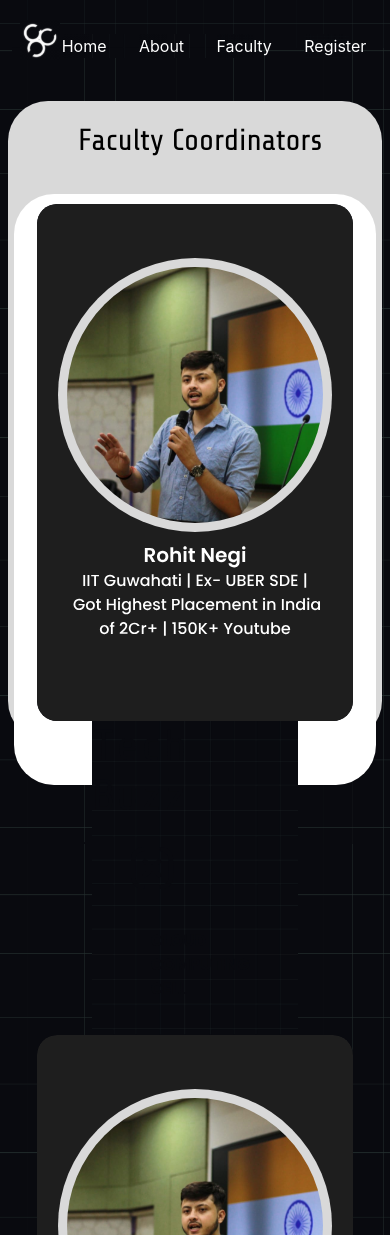
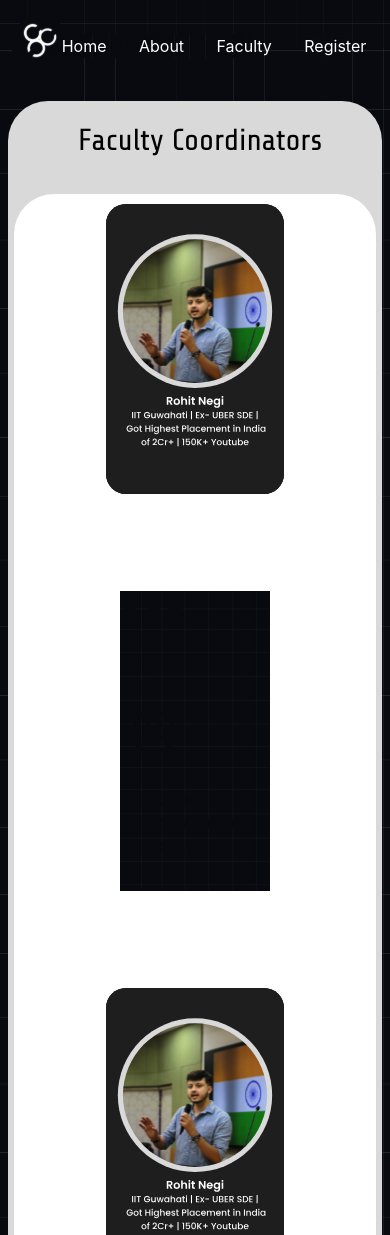
Before and after one commit to Sachendra79/CCC-Registration, a React (Create React App) app: page /faculty in a window 390 px wide. Shown: the top 1235 px of the page. Built offline with nearby package versions, Linux system fonts and the light colour scheme; a web font is replaced by a local one.

Commit message:
corrected some amount of media query

```diff
--- a/src/Pages/Faculty.js
+++ b/src/Pages/Faculty.js
@@ -1,26 +1,24 @@
-import React from 'react'
+import React from "react";
 import Card from "../Components/Card";
 import card from "../assets/Card.svg";
 import middle from "../assets/Image_middle.svg";
 
 const Faculty = () => {
-
   return (
     <div>
-       <div className='Header'></div>
-       <div className='faculty-content'>
-
-       <Card />
+      <div className="Header"></div>
+      <div className="faculty-content">
+        <Card />
         <h1>Faculty Coordinators</h1>
         <div className="WhiteCard">
-          <img src={card} alt="ImageNA" className='Image' />
-          <img src={middle} alt="ImageNA" />
-          <img src={card} alt="ImageNA" className='Image' />
+            <img src={card} alt="ImageNA" className="Image" />
+            <img src={middle} alt="ImageNA" className="design"/>
+            <img src={card} alt="ImageNA" className="Image" />
         </div>
-       </div>
-       <div className='footer'></div>
+      </div>
+      <div className="footer"></div>
     </div>
-  )
-}
+  );
+};
 
-export default Faculty
+export default Faculty;
--- a/src/index.css
+++ b/src/index.css
@@ -127,6 +127,14 @@ code {
     font-size: 1.9rem;
     text-align: center;
   }
+  .Image{
+    width: auto;
+    height: 450px;
+  }
+  .design{
+    height: 450px;
+    width: 200px;
+  }
 }
 @media screen and (width <=800px){
   .about-content h1{
@@ -140,6 +148,14 @@ code {
     text-align: center;
     left: 37%;
   }
+  .Image{
+    width: auto;
+    height: 400px;
+  }
+  .design{
+    height: 400px;
+    width: 150px;
+  }
 }
 @media screen and (width <= 770px){
   .about-content h1{
@@ -151,6 +167,14 @@ code {
   .faculty-content h1{
     font-size: 1.9rem;
     text-align: center;
+  }
+  .Image{
+    width: auto;
+    height: 380px;
+  }
+  .design{
+    height: 380px;
+    width: 150px;
   }
 }
 
@@ -166,6 +190,14 @@ code {
     text-align: center;
     left: 34%;
   }
+  .Image{
+    width: auto;
+    height: 350px;
+  }
+  .design{
+    height: 350px;
+    width: 150px;
+  }
 }
 
 @media screen and (width <= 600px){
@@ -174,6 +206,14 @@ code {
     text-align: center;
     left: 10%;
     width: 80%;
+  }
+  .Image{
+    width: auto;
+    height: 320px;
+  }
+  .design{
+    height: 320px;
+    width: 100px;
   }
 }
 
@@ -189,6 +229,14 @@ code {
     text-align: center;
     left: 29%;
   }
+  .Image{
+    width: auto;
+    height: 280px;
+  }
+  .design{
+    height: 280px;
+    width: 100px;
+  }
 }
 
 @media screen and (width <=500px){
@@ -197,6 +245,14 @@ code {
     text-align: center;
     left: 15%;
     width: 70%;
+  }
+  .Image{
+    width: auto;
+    height: 280px;
+  }
+  .design{
+    height: 280px;
+    width: 80px;
   }
 }
 @media screen and (width <= 450px){
@@ -211,6 +267,20 @@ code {
     text-align: center;
     left: 24%;
   }
+  .Image{
+    width: auto;
+    height: 280px;
+  }
+  .design{
+    height: 280px;
+    width: 80px;
+  }
+  .WhiteCard{
+    height: 80%;
+  }
+  .card{
+    height: 93%;
+  }
 }
 @media screen and (width <=400px){
   .about-content h1{
@@ -223,6 +293,21 @@ code {
     font-size: 1.9rem;
     text-align: center;
     left: 20%;
+  }
+  .Image{
+    width: auto;
+    height: 290px;
+  }
+  .design{
+    height: 300px;
+    width: 150px;
+    margin: 10px;
+  }
+  .WhiteCard{
+    height: 140%;
+  }
+  .card{
+    height: 153%;
   }
 }
 
```
